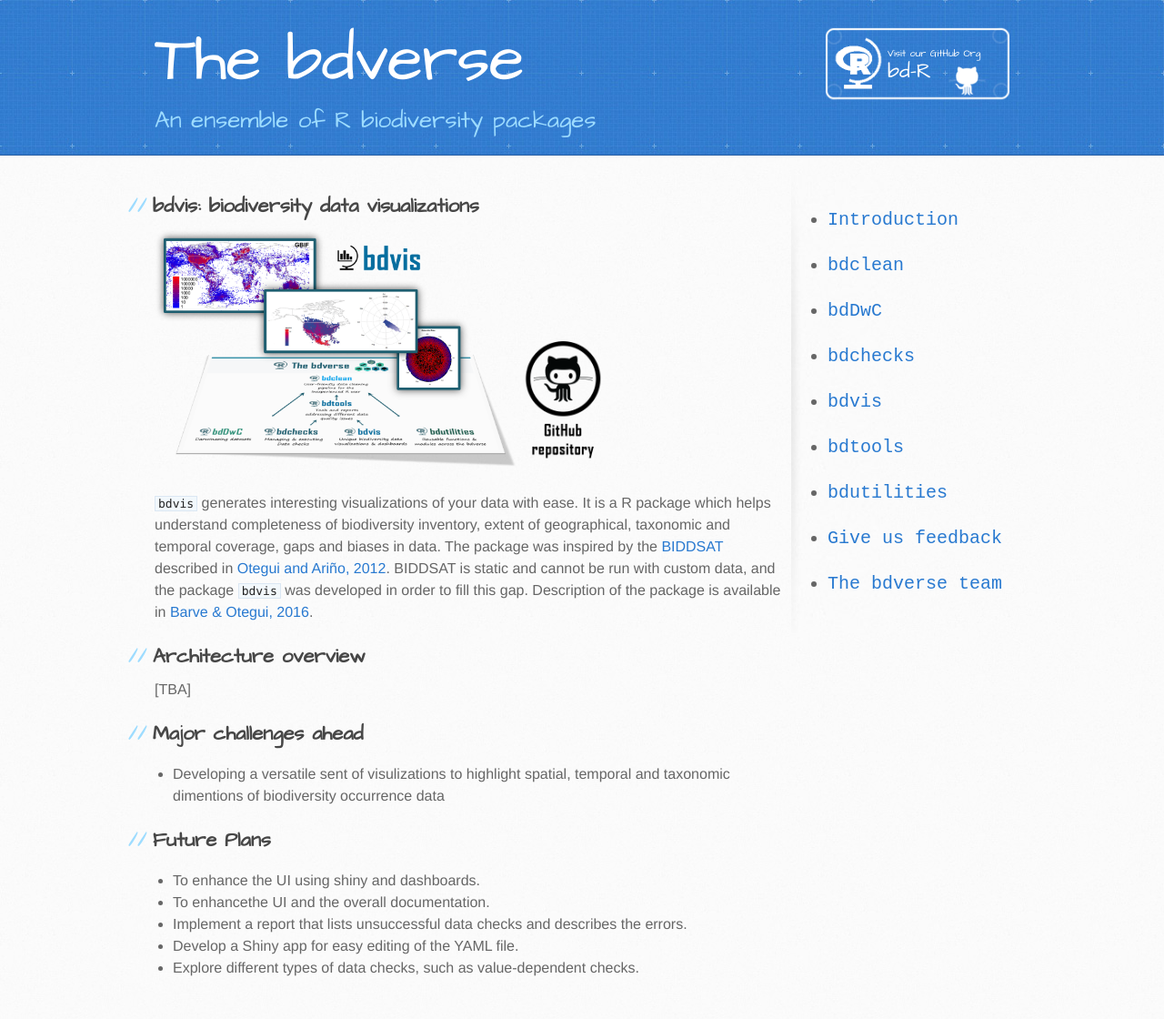
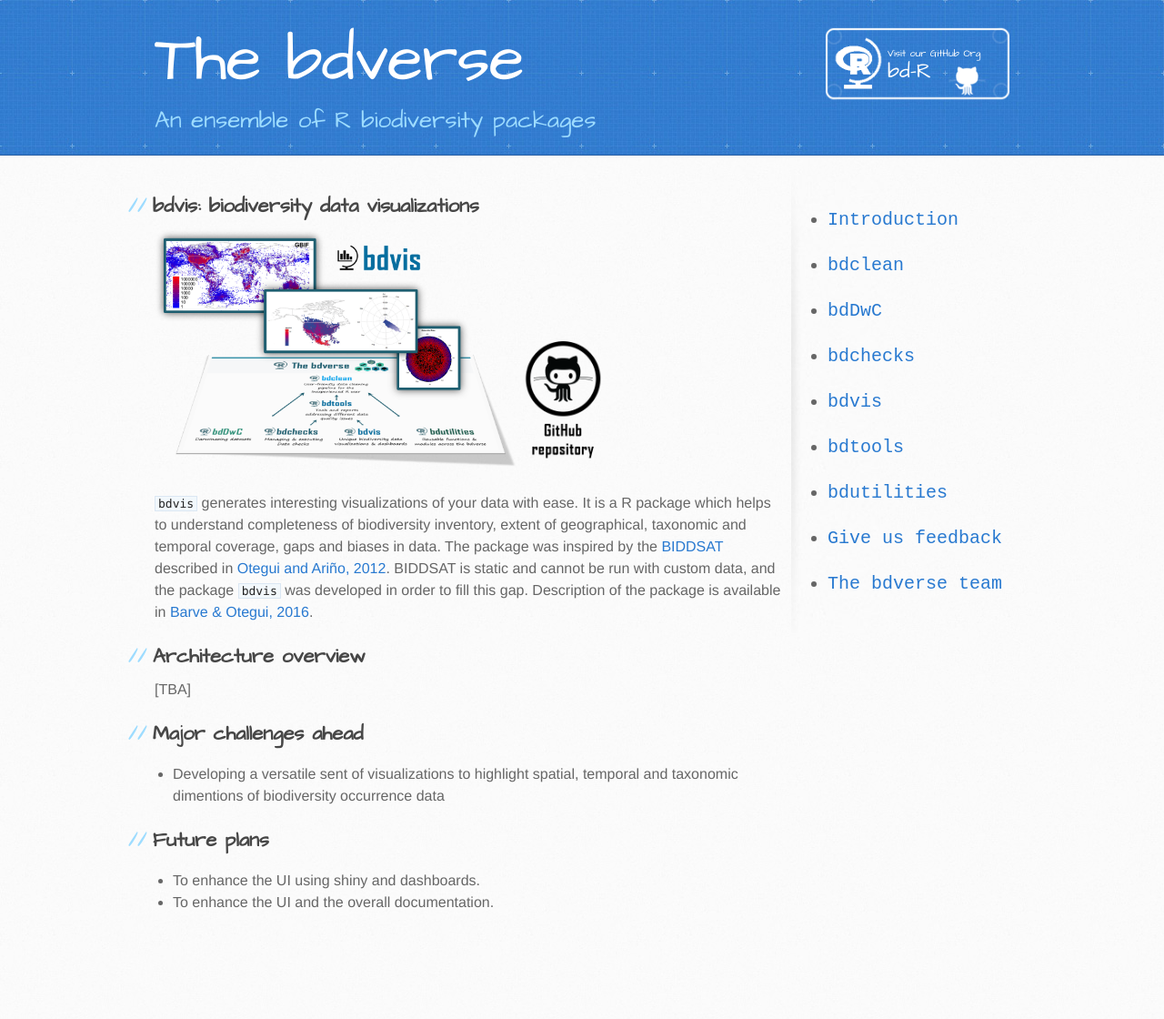
Before and after one commit to bd-R/The-bdverse, a Jekyll site: the page built from bdvis.md, in a window 1280 px wide. Shown: the whole page at 91% size. Built offline with Jekyll 4.4.1, drawn with Linux system fonts in a browser that asks for light colours; our own code applies the rules of GitHub Pages for plain Markdown files; after the commit the page ends 1048 px from its top, so only the background shows below that.

Commit message:
Update bdvis.md

```diff
--- a/bdvis.md
+++ b/bdvis.md
@@ -8,7 +8,7 @@ layout: default
 
 
 
-`bdvis` generates interesting visualizations  of your data with ease. It is a R package which helps understand completeness of biodiversity inventory, extent of geographical, taxonomic and temporal coverage, gaps and biases in data. The package was inspired by the <a href="http://www.unav.es/unzyec/mzna/biddsat/" target="_blank">BIDDSAT</a> described in <a href="https://academic.oup.com/bioinformatics/article/28/16/2207/325294" target="_blank">Otegui and Ariño, 2012</a>. BIDDSAT is static and cannot be run with custom data, and the package `bdvis` was developed in order to fill this gap. Description of the package is available in <a href="https://academic.oup.com/bioinformatics/article/32/19/3049/2196391" target="_blank">Barve & Otegui, 2016</a>.
+`bdvis` generates interesting visualizations  of your data with ease. It is a R package which helps to understand completeness of biodiversity inventory, extent of geographical, taxonomic and temporal coverage, gaps and biases in data. The package was inspired by the <a href="http://www.unav.es/unzyec/mzna/biddsat/" target="_blank">BIDDSAT</a> described in <a href="https://academic.oup.com/bioinformatics/article/28/16/2207/325294" target="_blank">Otegui and Ariño, 2012</a>. BIDDSAT is static and cannot be run with custom data, and the package `bdvis` was developed in order to fill this gap. Description of the package is available in <a href="https://academic.oup.com/bioinformatics/article/32/19/3049/2196391" target="_blank">Barve & Otegui, 2016</a>.
 
 
 ## Architecture overview
@@ -17,13 +17,9 @@ layout: default
 
 ## Major challenges ahead
 
-* Developing a versatile sent of visulizations to highlight spatial, temporal and taxonomic dimentions of biodiversity occurrence data
+* Developing a versatile sent of visualizations to highlight spatial, temporal and taxonomic dimentions of biodiversity occurrence data
 
-
-## Future Plans
+## Future plans
 
 * To enhance the UI using shiny and dashboards.
-* To enhancethe UI and the overall documentation.
-* Implement a report that lists unsuccessful data checks and describes the errors.
-* Develop a Shiny app for easy editing of the YAML file.
-* Explore different types of data checks, such as value-dependent checks.
+* To enhance the UI and the overall documentation.
```
